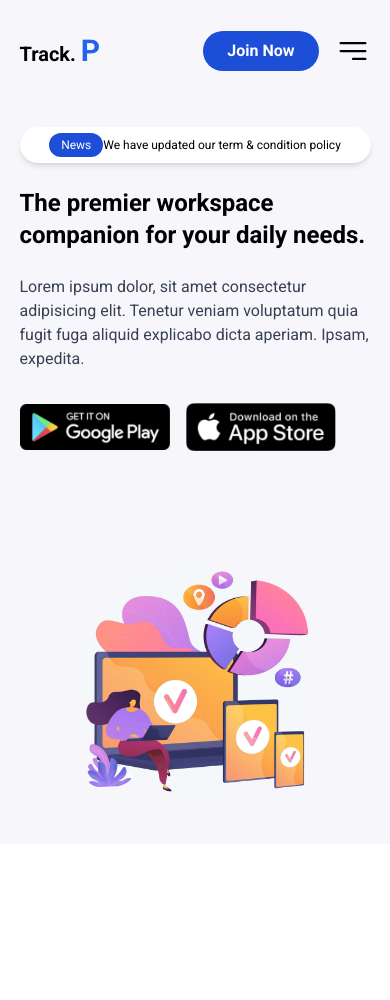
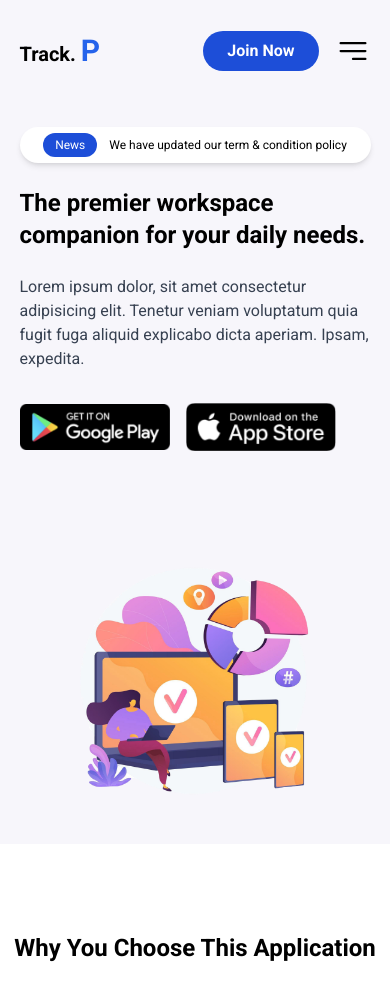
Before and after one commit to moonspark78/TrackP_NextJS, a Next.js app: page / in a window 390 px wide. Shown: the top 1000 px of the page. Before the commit the page ends 844 px from the top, so only its background shows below. Built offline with nearby package versions, Linux system fonts and the light colour scheme.

Commit message:
📈 create WhyChoose section  📈

```diff
--- a/components/Home/Hero/Hero.tsx
+++ b/components/Home/Hero/Hero.tsx
@@ -3,17 +3,17 @@ import Image from "next/image"
 
 const Hero = () => {
   return (
-    <div className='w-full pt-[15vh] md:pt-[12vh] min-h-screen bg-[#f7f6fb] overflow-y-auto'>
+    <div className='w-full pt-[15vh] md:pt-[20vh] sm:pt-[20vh] min-h-screen bg-[#f7f6fb] overflow-y-auto'>
         <div className='flex justify-center flex-col w-[90%] sm:w-[80%] h-full mx-auto'>
             <div className='grid grid-cols-1 lg:grid-cols-2 items-center gap-12'>
                 {/* Text content */}
                 <div>
                     {/* Top Box */}
-                    <div className='w-full sm:w-fit py-1.5 px-2 md:px-5 rounded-full shadow-md flex flex-wrap items-center justify-center sm:space-x-3 bg-white'>
+                    <div className='w-full sm:w-fit py-1.5 px-2 md:px-5 rounded-full shadow-md flex  items-center justify-center space-x-3 bg-white'>
                         <div className='px-3 py-1 md:px-5 md:py-1 rounded-full bg-blue-700 md:text-base sm:text-sm text-xs text-white'>
                             News
                         </div>
-                        <p className='text-xs sm:text-sm text-center'>
+                        <p className='text-xs sm:text-sm'>
                             We have updated our term & condition policy
                         </p>
                     </div>
--- a/components/Home/Home.tsx
+++ b/components/Home/Home.tsx
@@ -1,10 +1,12 @@
 import React from 'react'
 import Hero from './Hero/Hero'
+import WhyChoose from './WhyChoose/WhyChoose'
 
 const Home = () => {
   return (
     <div className='overflow-hidden'>
       <Hero/>
+      <WhyChoose/>
     </div>
   )
 }
--- /dev/null
+++ b/components/Home/WhyChoose/WhyChoose.tsx
@@ -0,0 +1,14 @@
+import React from 'react'
+
+const WhyChoose = () => {
+  return (
+    <div className='pt-16 pb-16'>
+        <h1 className='mt-6 text-2xl md:text-3xl capitalize font-bold text-center'>
+            Why you choose this application
+        </h1>
+        <div className='mt-20 grid w-[90%] mx-auto grid-cols-1 md:grid-cols-2 lg:grid-cols-4 gap-12'></div>
+    </div>
+  )
+}
+
+export default WhyChoose
```
